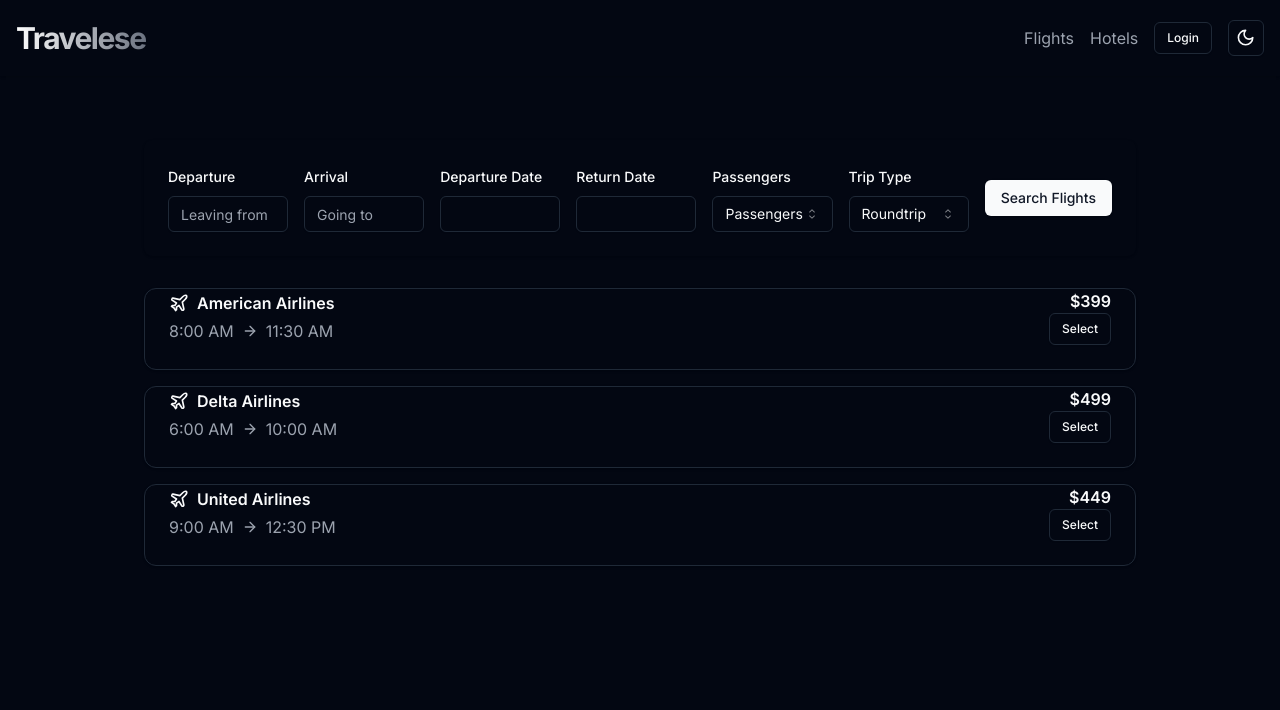
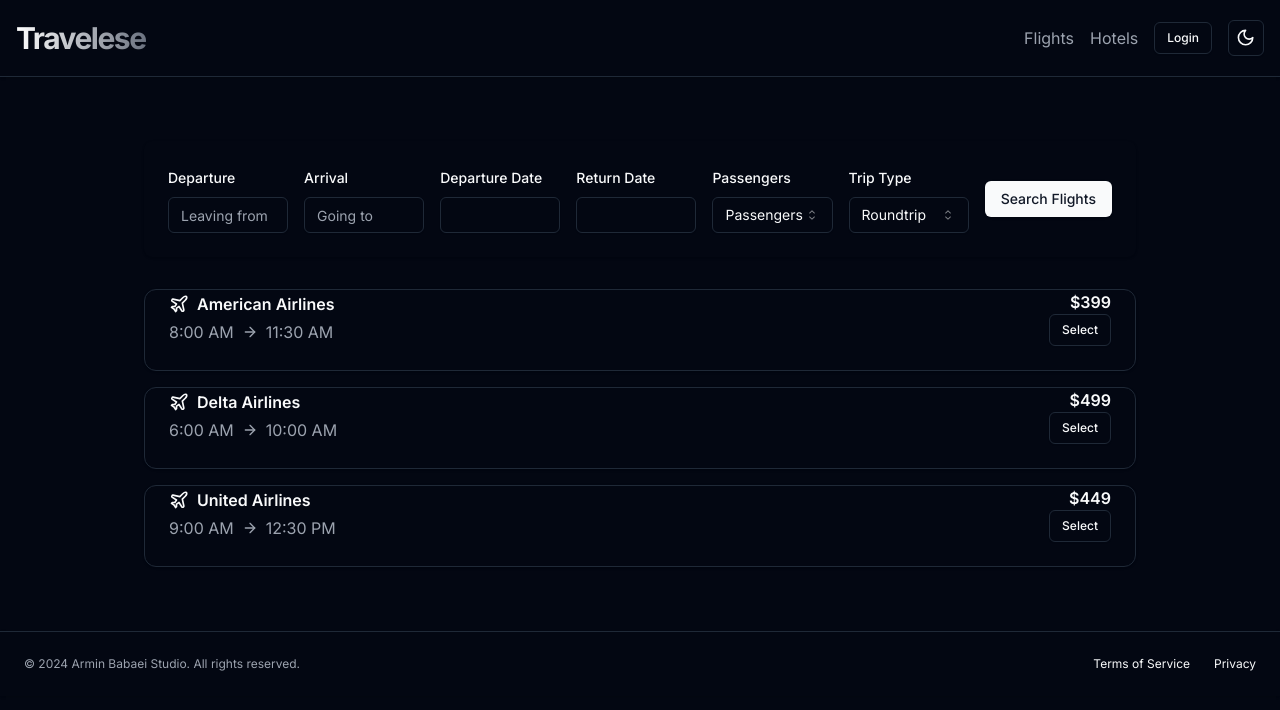
Before and after one commit to travelese/travelese.xyz, a Next.js app: page /flights in a window 1280 px wide. Shown: the top 710 px of the page. Built offline with nearby package versions, Linux system fonts and the light colour scheme.

Commit message:
added Footer component

```diff
--- a/src/app/layout.tsx
+++ b/src/app/layout.tsx
@@ -6,6 +6,7 @@
 import "@/styles/globals.css";
 
 import { cn } from "@/lib/utils";
+import { Footer } from "@/components/footer";
 
 const fontSans = FontSans({
   subsets: ["latin"],
@@ -40,6 +41,7 @@
             <MainNav />
             {children}
           </ThemeProvider>
+          <Footer />
         </body>
       </html>
     </>
--- /dev/null
+++ b/src/components/footer.tsx
@@ -0,0 +1,19 @@
+import Link from "next/link";
+
+export function Footer() {
+  return (
+    <div className="flex flex-col gap-2 sm:flex-row py-6 w-full shrink-0 items-center px-4 md:px-6 shadow border-t">
+      <p className="text-xs text-gray-500 dark:text-gray-400">
+        © 2024 Armin Babaei Studio. All rights reserved.
+      </p>
+      <nav className="sm:ml-auto flex gap-4 sm:gap-6">
+        <Link className="text-xs hover:underline underline-offset-4" href="#">
+          Terms of Service
+        </Link>
+        <Link className="text-xs hover:underline underline-offset-4" href="#">
+          Privacy
+        </Link>
+      </nav>
+    </div>
+  );
+}
--- a/src/components/main-nav.tsx
+++ b/src/components/main-nav.tsx
@@ -8,7 +8,7 @@
 
 export function MainNav() {
   return (
-    <div className="bg-white dark:bg-gray-950 shadow">
+    <div className="bg-white dark:bg-gray-950 shadow border-b">
       <div className="container mx-auto px-4 py-4 md:py-5">
         <nav className="flex items-center justify-between">
           <Link
```
